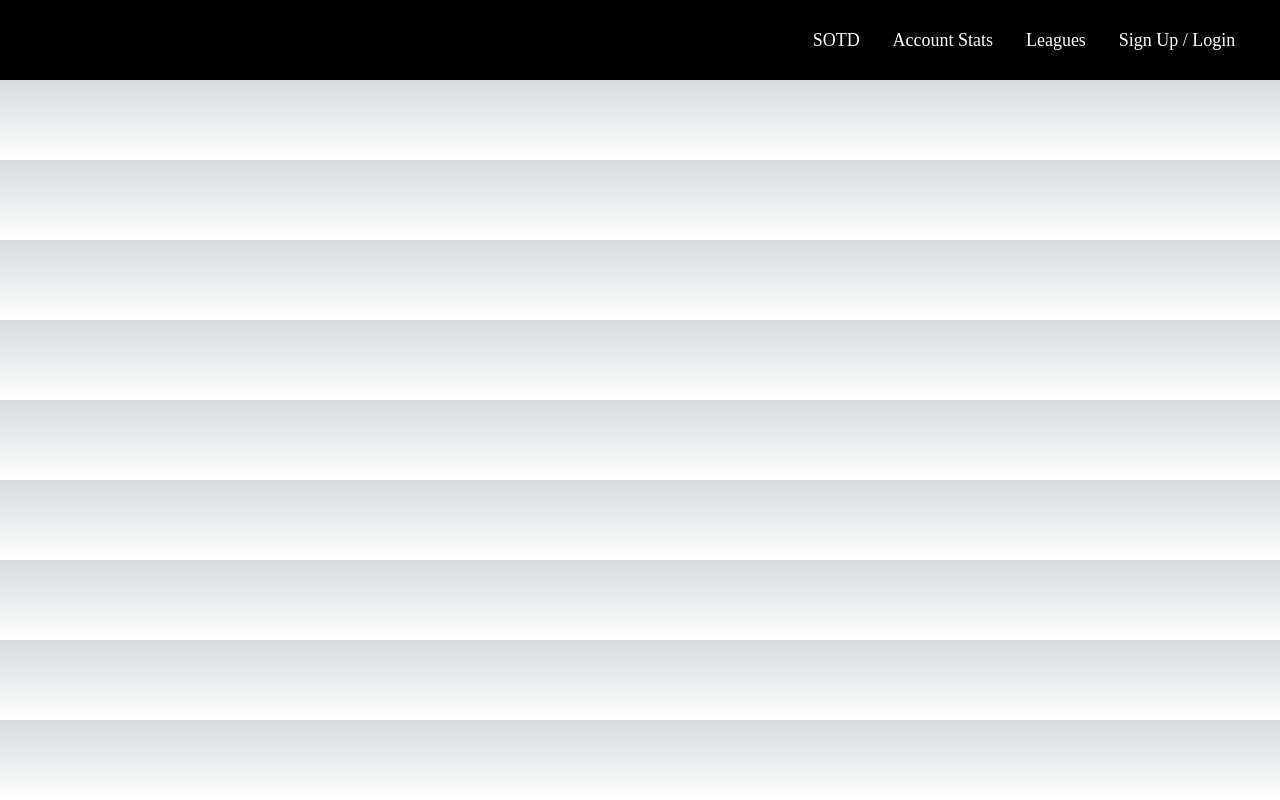
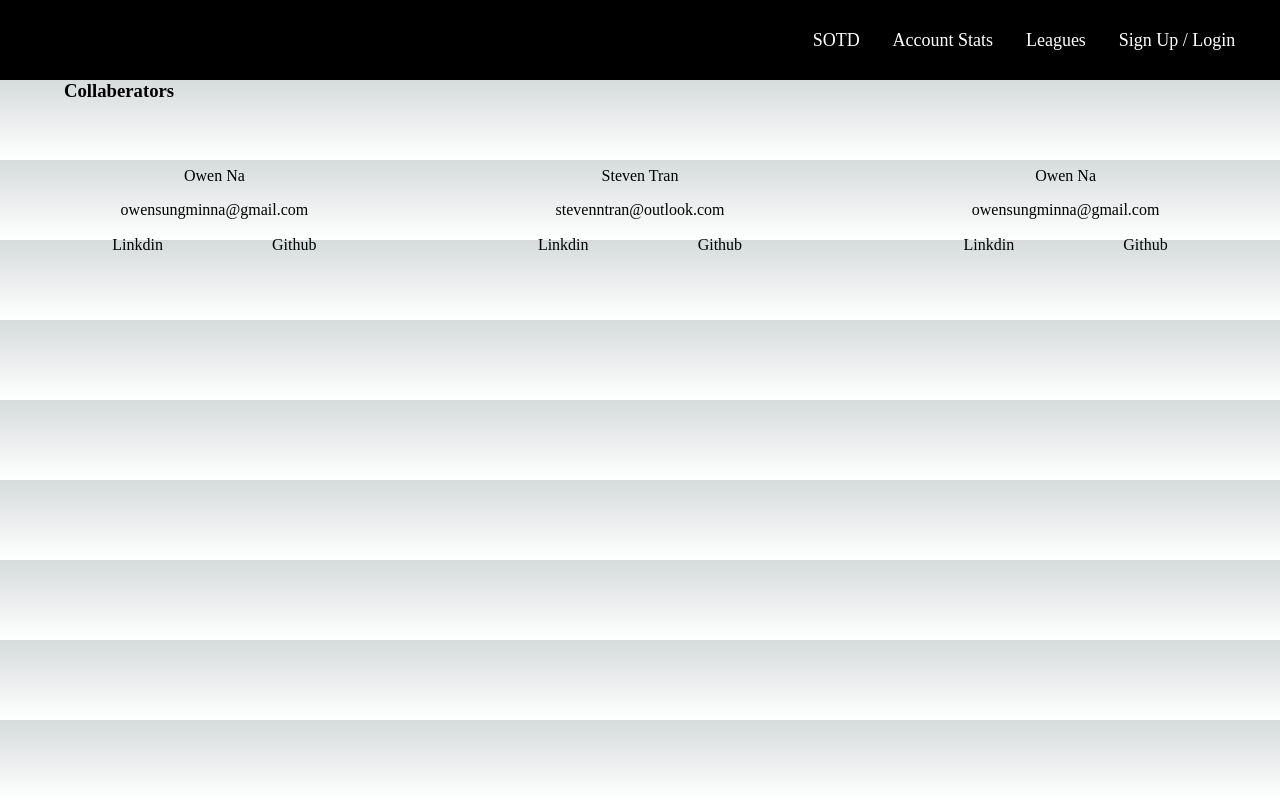
Before and after one commit to Tran-Steven/StockBets, a Next.js app: page / in a window 1280 px wide. Built offline with nearby package versions, Linux system fonts and the light colour scheme.

Commit message:
Adjusted bottom footer cards

```diff
--- a/package.json
+++ b/package.json
@@ -9,7 +9,7 @@
     "lint": "next lint"
   },
   "dependencies": {
-    "@next/font": "13.1.6",
+    "@next/font": "^13.1.6",
     "@types/node": "18.13.0",
     "@types/react": "18.0.27",
     "@types/react-dom": "18.0.10",
--- a/pages/components/Cards/Card.tsx
+++ b/pages/components/Cards/Card.tsx
@@ -1,7 +1,26 @@
+import style from '@styles/Card.module.css'
+import Link from 'next/link'
 
+export interface CardInfo {
+    Name: string;
+    email: string;
+    linkdinLink: string;
+    githubLink: string;
+}
 
-export default function Card() {
-    return {
-
-    }
+export default function Card(prop: CardInfo) {
+    return (
+        <div className={style.card}>
+            <p>{prop.Name}</p>
+            <p>{prop.email}</p>
+            <div className={style.cardBottom}>
+            <Link href="/about" legacyBehavior>
+                <p>Linkdin</p>
+            </Link>
+            <Link href="/about" legacyBehavior>
+                <p>Github</p>
+            </Link>
+            </div>
+        </div>
+    )
 }
--- a/pages/components/Footer/Footer.tsx
+++ b/pages/components/Footer/Footer.tsx
@@ -5,6 +5,11 @@ export default function Footer() {
     return (
         <div className={styles.footer}>
             <h3>Collaberators</h3>
+            <div className={styles.cardBox}>
+            <Card Name={"Owen Na"} email={"owensungminna@gmail.com"} linkdinLink={""} githubLink={""}/>
+            <Card Name={"Steven Tran"} email={"stevenntran@outlook.com"} linkdinLink={"https://www.linkedin.com/in/steven-tran-26735b206"} githubLink={"https://www.github.com/Tran-Steven/"}/>
+            <Card Name={"Owen Na"} email={"owensungminna@gmail.com"} linkdinLink={""} githubLink={""}/>
+            </div>
         </div>
     )
 }
--- a/pages/index.tsx
+++ b/pages/index.tsx
@@ -1,16 +1,17 @@
 import Head from 'next/head'
 import NavBar from '../pages/components/Header/Header'
+import Footer from './components/Footer/Footer'
 import Image from 'next/image'
 import { Inter } from '@next/font/google'
 import styles from '@/styles/Home.module.css'
 
-const inter = Inter({ subsets: ['latin'] })
+// const inter = Inter({ subsets: ["Open Sans"] style: []})
 
 export default function Home() {
   return (
     <>
       <NavBar/>
-
+      <Footer/>
     </>
   )
 }
--- /dev/null
+++ b/pages/styles/Card.module.css
@@ -0,0 +1,14 @@
+.card {
+    display: flex;
+    flex-direction: column;
+    justify-content: space-evenly;
+    text-align:center;
+    width: 33%;
+
+}
+
+.cardBottom {
+    display: flex;
+    justify-content: space-evenly;
+
+}
--- a/pages/styles/Footer.module.css
+++ b/pages/styles/Footer.module.css
@@ -1,3 +1,19 @@
 .footer {
+    position: absolute;
+    width: 100vw;
+    height: 30vh;
+
+}
+
+.footer h3 {
+    margin-left: 5%;
+}
+
+.cardBox {
+    position: relative;
     display: flex;
+    top: 20%;
+    height: 50%;
+    justify-content: space-evenly;
+    width: inherit
 }
--- a/pages/styles/Header.module.css
+++ b/pages/styles/Header.module.css
@@ -11,7 +11,8 @@
 
 .headerRightSide a {
     font-size: 18px;
-
+    text-decoration: none;
+    cursor: pointer;
 }
 
 .headerRightSide a:hover {
```
Also changed, not shown: 1 other file (tests, documents, lock files or other folders).
